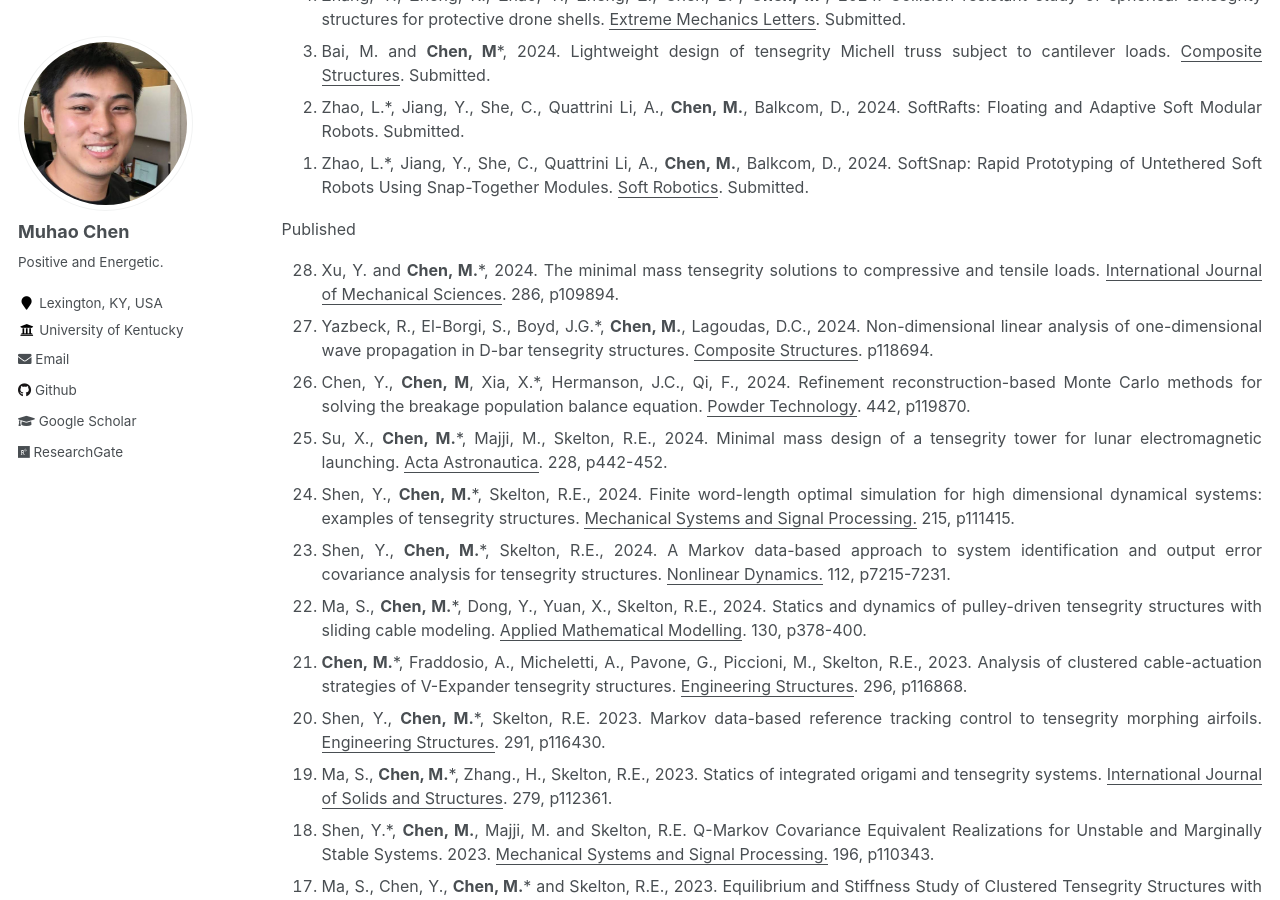
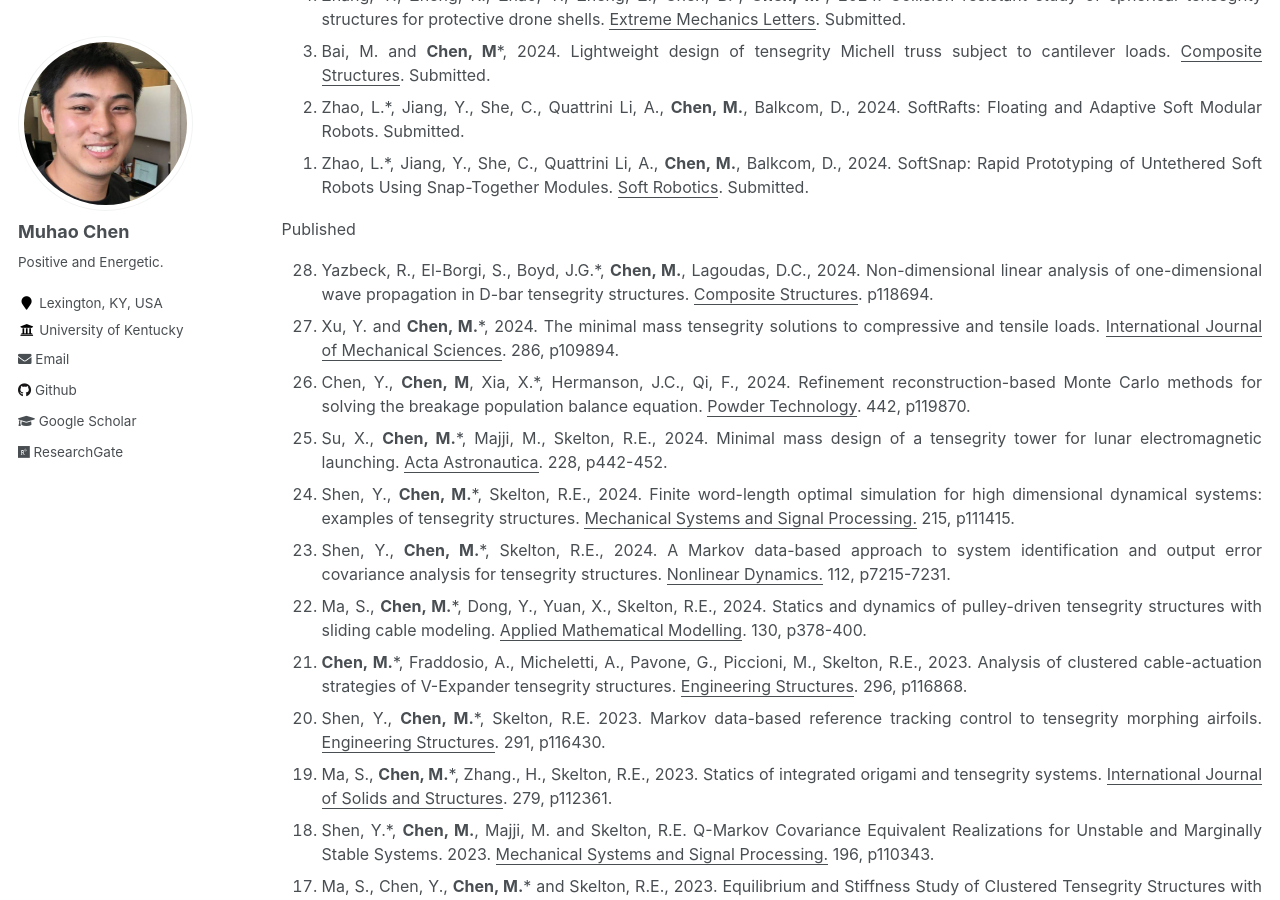
Before and after one commit to Muhao-Chen/muhao-chen.github.io, a Jekyll site: the page built from _pages/publication.md, in a window 1280 px wide and 900 px high, scrolled down 446 px. Built offline with Jekyll 4.4.1, drawn with Linux system fonts in a browser that asks for light colours.

Commit message:
Update publication.md

```diff
--- a/_pages/publication.md
+++ b/_pages/publication.md
@@ -15,7 +15,8 @@ toc: true
 ## Journal Articles
 <font size=3>
 Submitted
-<ol reversed>
+<!-- <ol reversed> -->
+<ol reversed class="reversed-list">
 <li>Ma, S. and <strong>Chen, M.</strong>*, 2024. Stability conditions of tensegrity structures considering local and global buckling. <u>International Journal of Mechanical Sciences</u>. Submitted.</li>
 <li> Zhao, L.*, Jiang, Y., <strong>Chen, M.</strong>, Bekris, K., Balkcom, D.*, 2024. Tensegrity-Blocks: Modular Shape-changing Blocks Enable Self-assembling Robotic Structures. Submitted. </li>
 <!-- <li> Zhao, L.*, Jiang, Y., She, C., <strong>Chen, M.</strong>, Balkcom, D.*, 2024. SoftSnap: Rapid Prototyping of Untethered Soft Robots Using Snap-Together Modules. Submitted. </li> -->
@@ -36,8 +37,8 @@ Submitted
 </ol>
 Published
 <ol reversed>
+<li> Yazbeck, R., El-Borgi, S., Boyd, J.G.*, <strong>Chen, M.</strong>, Lagoudas, D.C., 2024. Non-dimensional linear analysis of one-dimensional wave propagation in D-bar tensegrity structures. <u>Composite Structures</u>. p118694.</li>
 <li> Xu, Y. and <strong>Chen, M.</strong>*, 2024. The minimal mass tensegrity solutions to compressive and tensile loads. <u>International Journal of Mechanical Sciences</u>. 286, p109894.</li>
-<li> Yazbeck, R., El-Borgi, S., Boyd, J.G.*, <strong>Chen, M.</strong>, Lagoudas, D.C., 2024. Non-dimensional linear analysis of one-dimensional wave propagation in D-bar tensegrity structures. <u>Composite Structures</u>. p118694.</li>
 <li> Chen, Y., <strong>Chen, M</strong>, Xia, X.*, Hermanson, J.C., Qi, F., 2024. Refinement reconstruction-based Monte Carlo methods for solving the breakage population balance equation. <u>Powder Technology</u>. 442, p119870. </li>
 <li>Su, X., <strong>Chen, M.</strong>*, Majji, M., Skelton, R.E., 2024. Minimal mass design of a tensegrity tower for lunar electromagnetic launching. <u>Acta Astronautica</u>. 228, p442-452.</li>
 <li>Shen, Y., <strong>Chen, M.</strong>*, Skelton, R.E., 2024. Finite word-length optimal simulation for high dimensional dynamical systems: examples of tensegrity structures. <u>Mechanical Systems and Signal Processing.</u> 215, p111415.</li>
```
